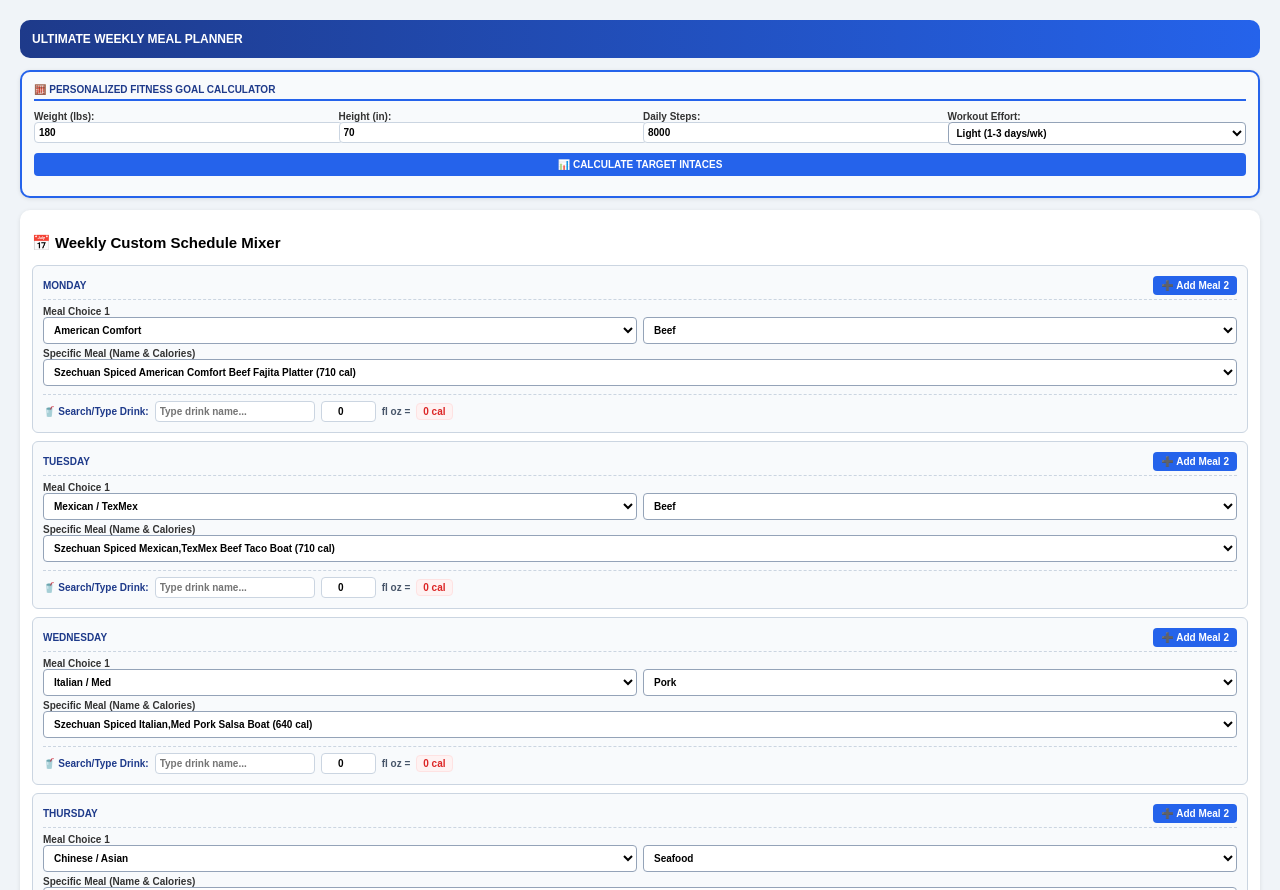
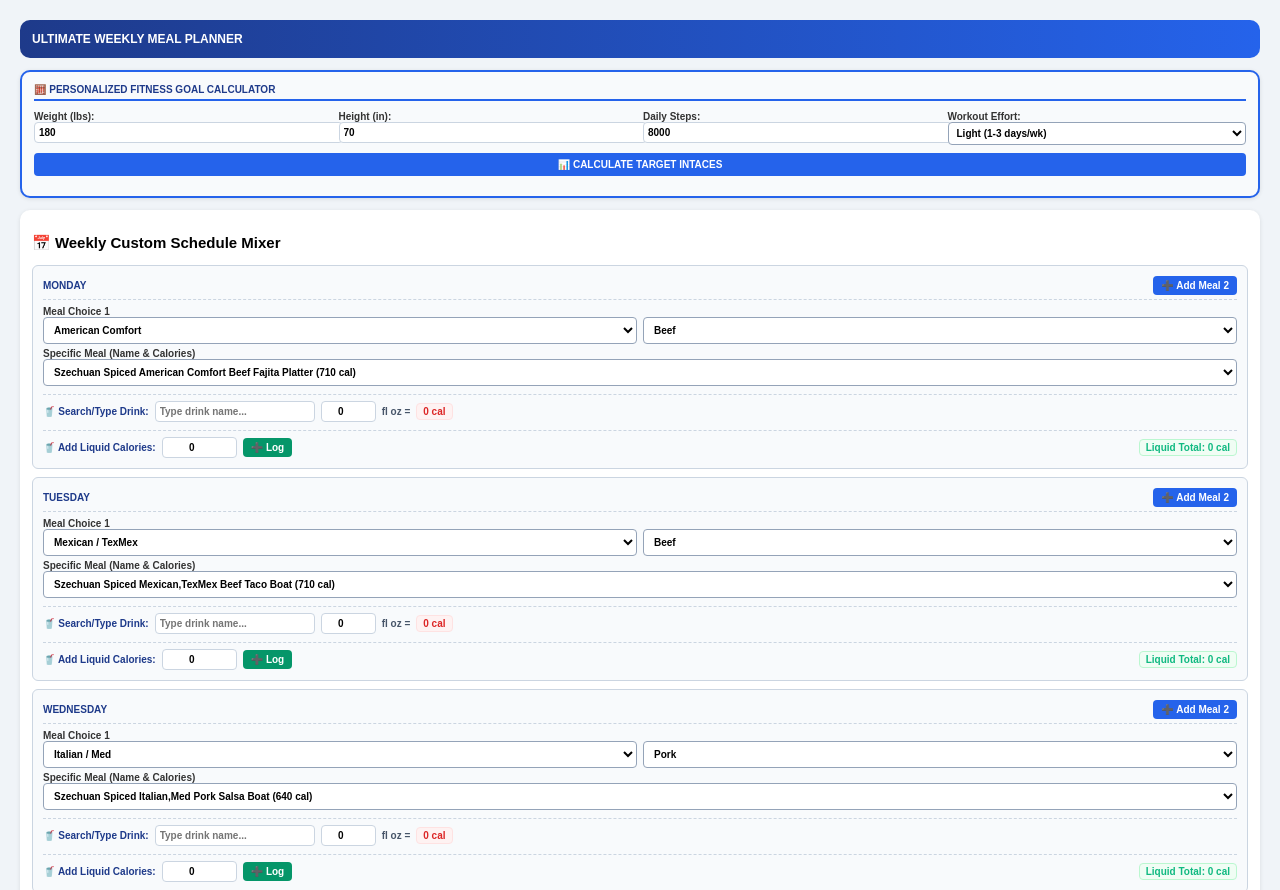
Before and after one commit to 1234qwerboballen-design/Meal-planner, a plain HTML site: page index.html in a window 1280 px wide. Shown: the top 890 px of the page. Drawn offline with Linux system fonts and the light colour scheme.

Commit message:
Update index.html

```diff
--- a/index.html
+++ b/index.html
@@ -40,5 +40,7 @@
     <script src="liquid.js"></script>
     <script src="calculator.js"></script>
     <script src="expand-library.js"></script>
+    <script src="liquid-total.js"></script>
+
 </body>
 </html>
```
